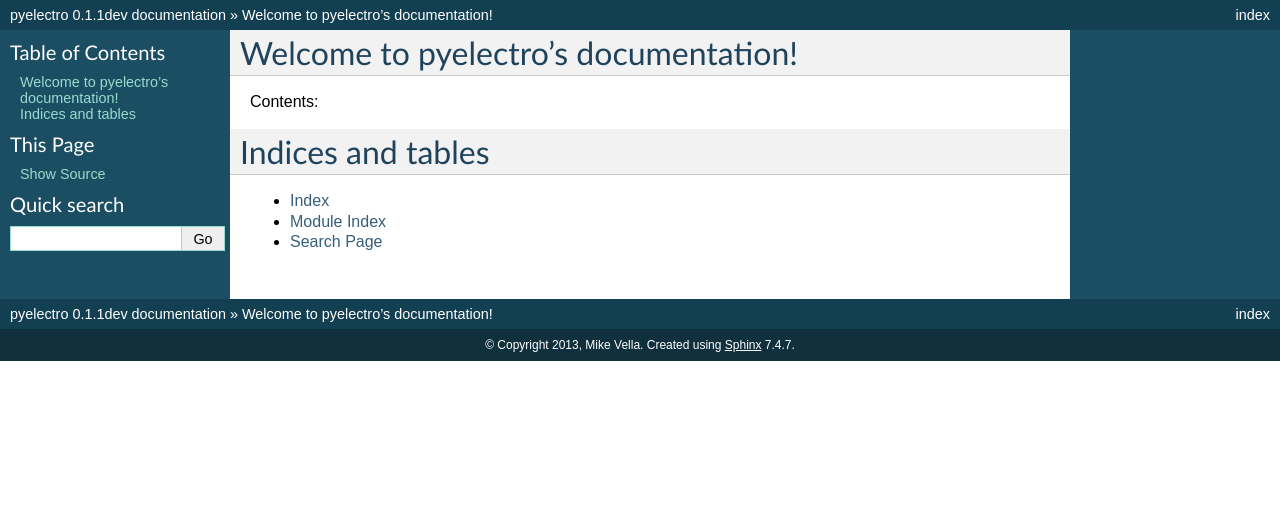
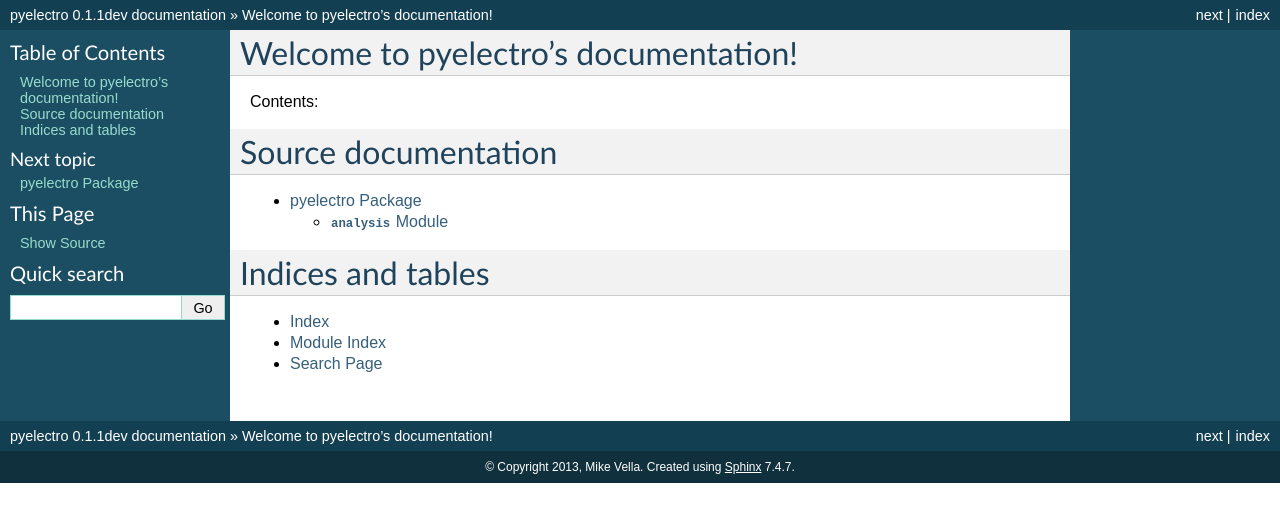
Before and after one commit to NeuralEnsemble/pyelectro, a Sphinx documentation site: the page built from doc/index.rst, in a window 1280 px wide. Shown: the top 522 px of the page. Built offline with Sphinx 7.4.7, drawn with Linux system fonts in a browser that asks for light colours.

Commit message:
don't understand why doc not working

```diff
--- a/doc/index.rst
+++ b/doc/index.rst
@@ -12,6 +12,12 @@
    :maxdepth: 2
 
 
+Source documentation
+==================
+.. toctree::
+   :maxdepth: 4
+
+   pyelectro
 
 Indices and tables
 ==================
```
